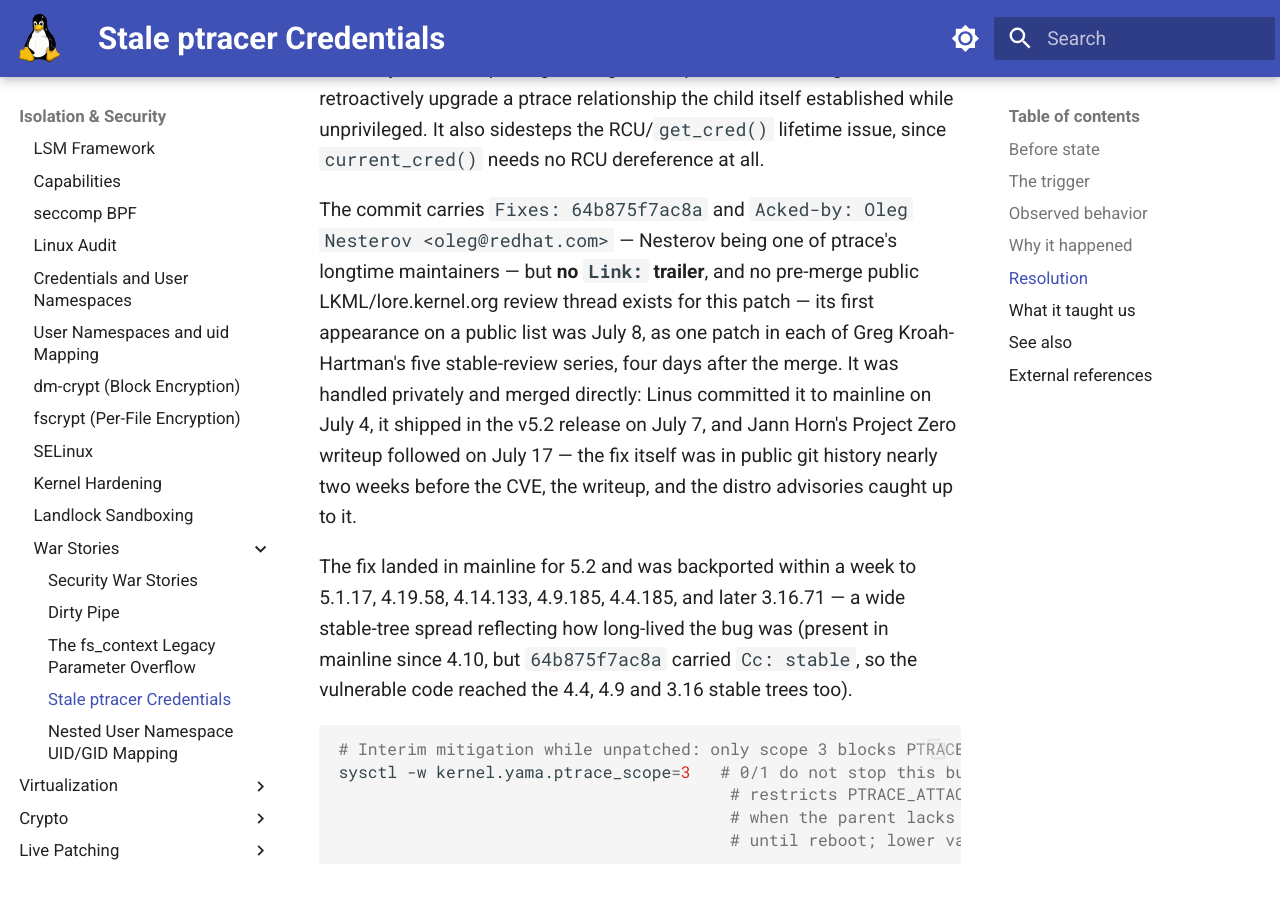
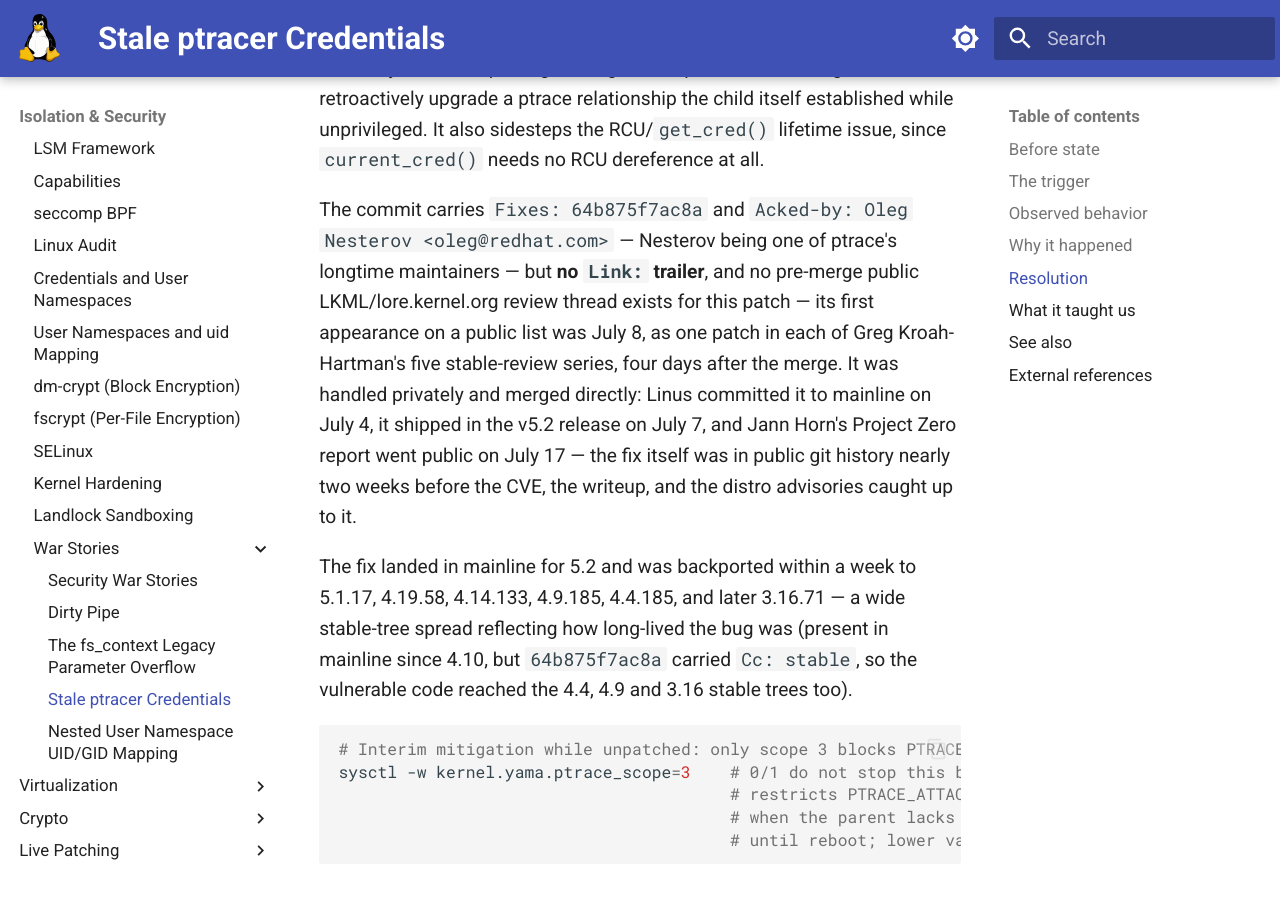
Before and after one commit to laveeshb/linux-kernel-internals, an MkDocs documentation site: the page built from docs/security/war-stories/stale-ptracer-creds.md, in a window 1280 px wide and 900 px high, scrolled down 6805 px. Built offline with MkDocs 1.6.1 and Material for MkDocs 9.7.7, drawn with Linux system fonts in a browser that asks for light colours; some of the changed text lies outside the part shown.

Commit message:
Fix a backwards causality clause and a misaligned code comment
Fifteenth review round: an External-references description had the
causality backwards ("the commit whose PTRACE_TRACEME handling this bug
fixed" reads as the bug fixing the commit, when it's the reverse -- the
2016 commit introduced the bug this page's fix later corrected). Also
fixed a comment-column misalignment in the mitigation code block, and
replaced "Project Zero writeup" with "Project Zero report" since no
separate writeup exists -- the tracker report itself went public on the
cited date.

````diff
--- a/docs/security/war-stories/stale-ptracer-creds.md
+++ b/docs/security/war-stories/stale-ptracer-creds.md
@@ -112,13 +112,13 @@
 
 `current_cred()` — the credentials of whichever process is actually executing the syscall that requests the ptrace relationship — replaces `__task_cred(new_parent)` unconditionally. For `PTRACE_ATTACH` this is a no-op, since `current` and `new_parent` were already the same process. For `PTRACE_TRACEME` it's the actual fix: the recorded credentials now belong to the child making the request, not the parent it's asking to be traced by, so a later privilege change in the parent can no longer retroactively upgrade a ptrace relationship the child itself established while unprivileged. It also sidesteps the RCU/`get_cred()` lifetime issue, since `current_cred()` needs no RCU dereference at all.
 
-The commit carries `Fixes: 64b875f7ac8a` and `Acked-by: Oleg Nesterov <oleg@redhat.com>` — Nesterov being one of ptrace's longtime maintainers — but **no `Link:` trailer**, and no pre-merge public LKML/lore.kernel.org review thread exists for this patch — its first appearance on a public list was July 8, as one patch in each of Greg Kroah-Hartman's five stable-review series, four days after the merge. It was handled privately and merged directly: Linus committed it to mainline on July 4, it shipped in the v5.2 release on July 7, and Jann Horn's Project Zero writeup followed on July 17 — the fix itself was in public git history nearly two weeks before the CVE, the writeup, and the distro advisories caught up to it.
+The commit carries `Fixes: 64b875f7ac8a` and `Acked-by: Oleg Nesterov <oleg@redhat.com>` — Nesterov being one of ptrace's longtime maintainers — but **no `Link:` trailer**, and no pre-merge public LKML/lore.kernel.org review thread exists for this patch — its first appearance on a public list was July 8, as one patch in each of Greg Kroah-Hartman's five stable-review series, four days after the merge. It was handled privately and merged directly: Linus committed it to mainline on July 4, it shipped in the v5.2 release on July 7, and Jann Horn's Project Zero report went public on July 17 — the fix itself was in public git history nearly two weeks before the CVE, the writeup, and the distro advisories caught up to it.
 
 The fix landed in mainline for 5.2 and was backported within a week to 5.1.17, 4.19.58, 4.14.133, 4.9.185, 4.4.185, and later 3.16.71 — a wide stable-tree spread reflecting how long-lived the bug was (present in mainline since 4.10, but `64b875f7ac8a` carried `Cc: stable`, so the vulnerable code reached the 4.4, 4.9 and 3.16 stable trees too).
 
 ```bash
 # Interim mitigation while unpatched: only scope 3 blocks PTRACE_TRACEME unconditionally
-sysctl -w kernel.yama.ptrace_scope=3   # 0/1 do not stop this bug (1 = Ubuntu/Debian default,
+sysctl -w kernel.yama.ptrace_scope=3    # 0/1 do not stop this bug (1 = Ubuntu/Debian default,
                                         # restricts PTRACE_ATTACH only); 2 rejects TRACEME only
                                         # when the parent lacks CAP_SYS_PTRACE. Setting 3 is irreversible
                                         # until reboot; lower values can still be changed either way.
````
Also changed, not shown: other parts of docs/security/war-stories/stale-ptracer-creds.md (+1 -1 lines).
